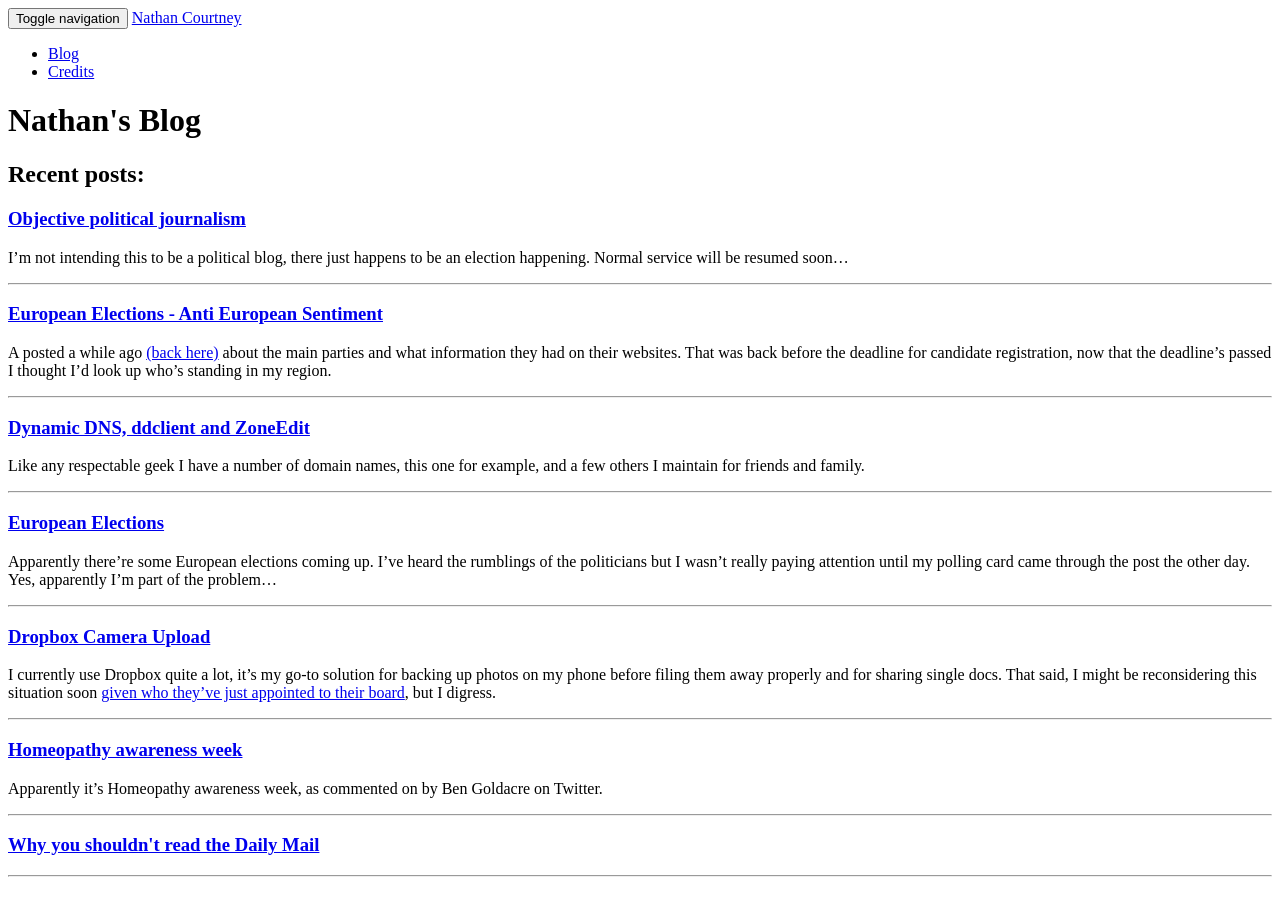
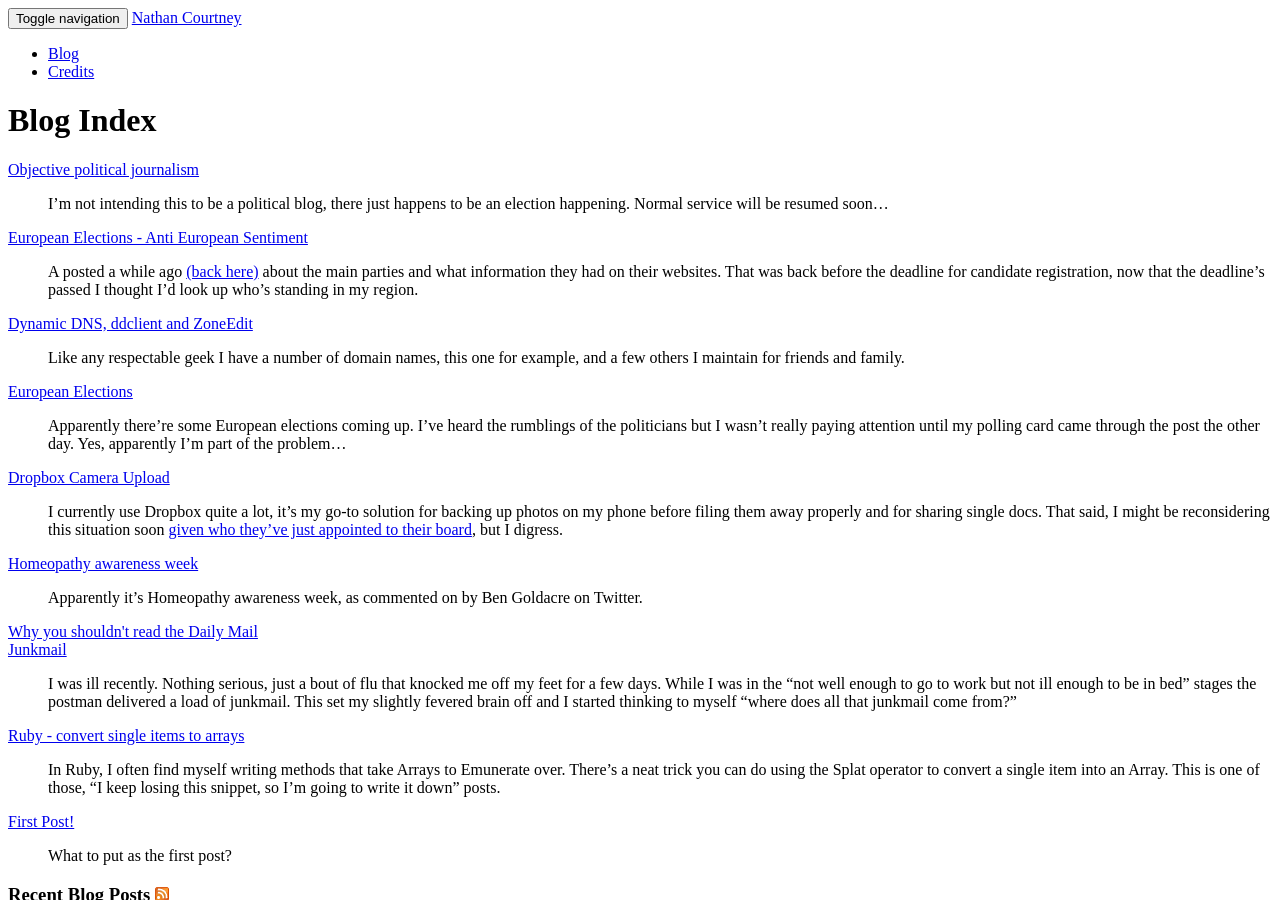
Before and after one commit to njdcourtney/njdcourtney.github.io, a Jekyll site: the page built from blog/index.html, in a window 1280 px wide and 900 px high. Built offline with Jekyll 4.4.1, drawn with Linux system fonts in a browser that asks for light colours; nearby versions of some CDN libraries; Markdown is read by kramdown in place of the engine named in the settings; a style sheet for code colours, icons or effects is not loaded.

Commit message:
Convert Blog index to <dl>

```diff
--- a/blog/index.html
+++ b/blog/index.html
@@ -1,12 +1,11 @@
 ---
 layout: default
-title: Nathan's Blog
+title: Blog Index
 ---
 
-<h2>Recent posts:</h2>
-
-{% for post in site.posts %}
-<h3> <a href="{{ post.url }}">{{ post.title }}</a></h3>
-{{ post.excerpt }}
-<hr>
-{% endfor %}
+<dl>
+    {% for post in site.posts %}
+        <dt><a href="{{ post.url }}">{{ post.title }}</a></dt>
+        <dd>{{ post.excerpt }}</dd>
+    {% endfor %}
+</dl>
```
